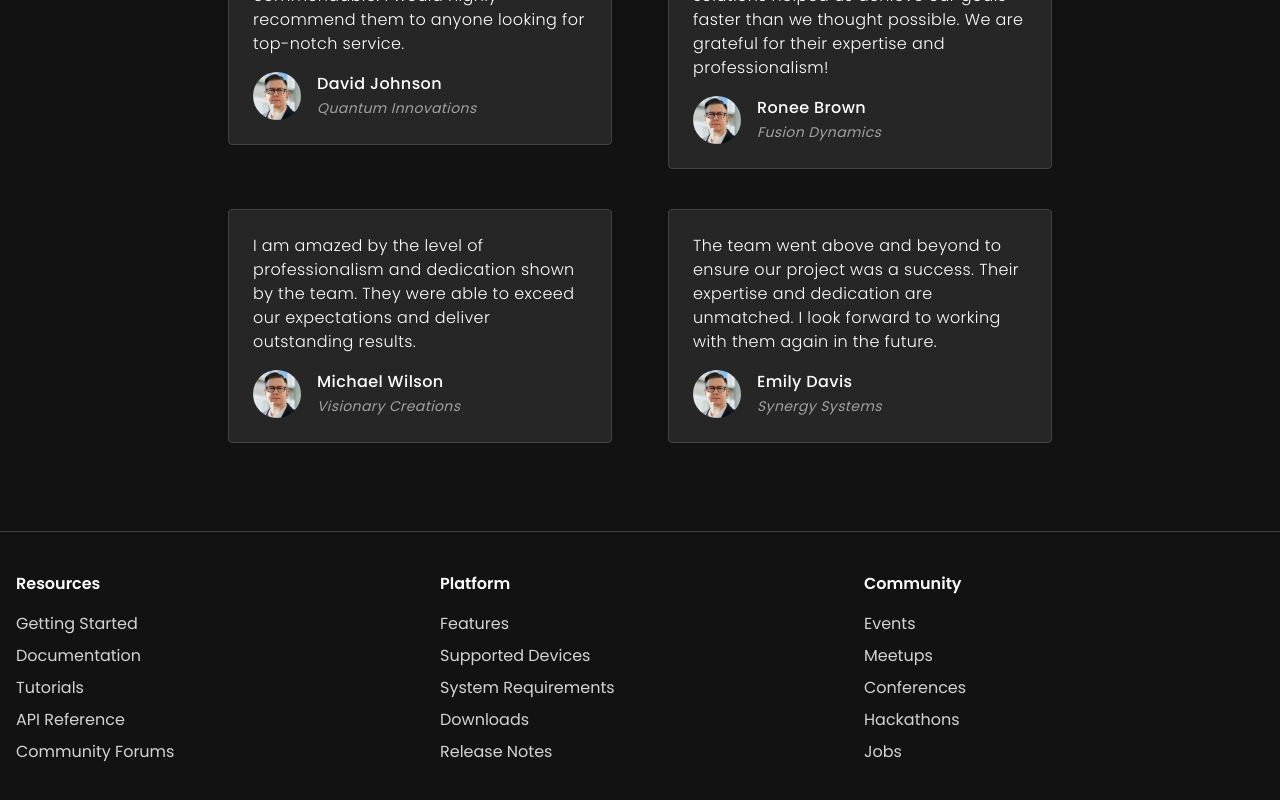
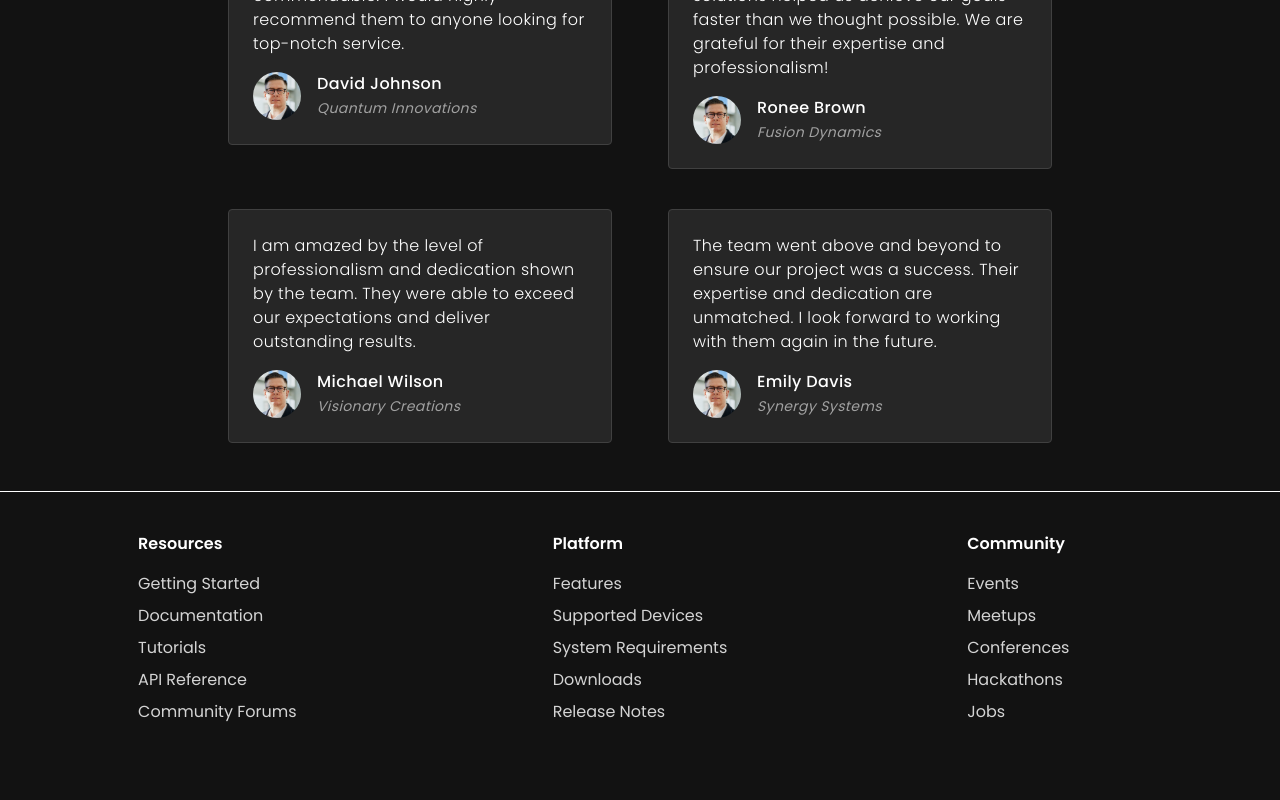
Before and after one commit to manoj-jm/Landing_page_VR, a React (Vite) app: page / in a window 1280 px wide. Shown: the part 3666-4466 px from the top of the page. After the commit the page ends 4430 px from the top, so only its background shows below. Built offline with nearby package versions, Linux system fonts and the light colour scheme.

Commit message:
Revert "Update README to include TODO items for hover effect and navbar onclick function"
This reverts commit 0b35fa63085f1310e31cc807a32eb68af2933d4f.

```diff
--- a/src/components/Footer.jsx
+++ b/src/components/Footer.jsx
@@ -2,8 +2,8 @@ import { resourcesLinks, platformLinks, communityLinks } from "../constants";
 
 const Footer = () => {
   return (
-    <footer className="mt-20 border-t py-10 border-neutral-700">
-      <div className="grid grid-cols-1 sm:grid-cols-2 lg:grid-cols-3 gap-6 px-4">
+    <footer className=" flex justify-center border-t mt-10">
+      <div className="grid grid-cols-1 md:grid-cols-2 lg:grid-cols-3 lg:gap-60 my-10  ">
         <div>
           <h3 className="text-md font-semibold mb-4">Resources</h3>
           <ul className="space-y-2">
@@ -11,7 +11,7 @@ const Footer = () => {
               <li key={index}>
                 <a
                   href={link.href}
-                  className="text-neutral-300 hover:text-white"
+                  className="text-neutral-300 hover:text-orange-300"
                 >
                   {link.text}
                 </a>
@@ -26,7 +26,7 @@ const Footer = () => {
               <li key={index}>
                 <a
                   href={link.href}
-                  className="text-neutral-300 hover:text-white"
+                  className="text-neutral-300 hover:text-orange-300"
                 >
                   {link.text}
                 </a>
@@ -41,7 +41,7 @@ const Footer = () => {
               <li key={index}>
                 <a
                   href={link.href}
-                  className="text-neutral-300 hover:text-white"
+                  className="text-neutral-300 hover:text-orange-300"
                 >
                   {link.text}
                 </a>
```
